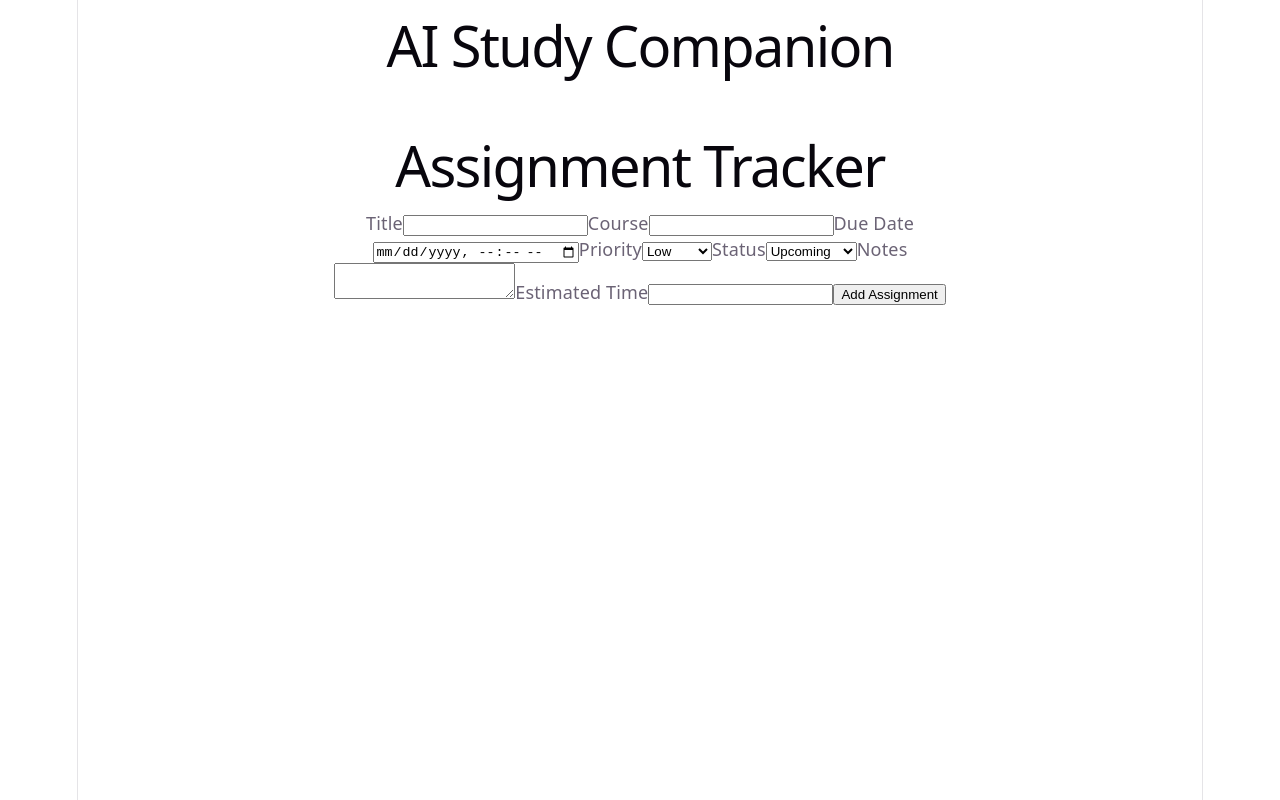
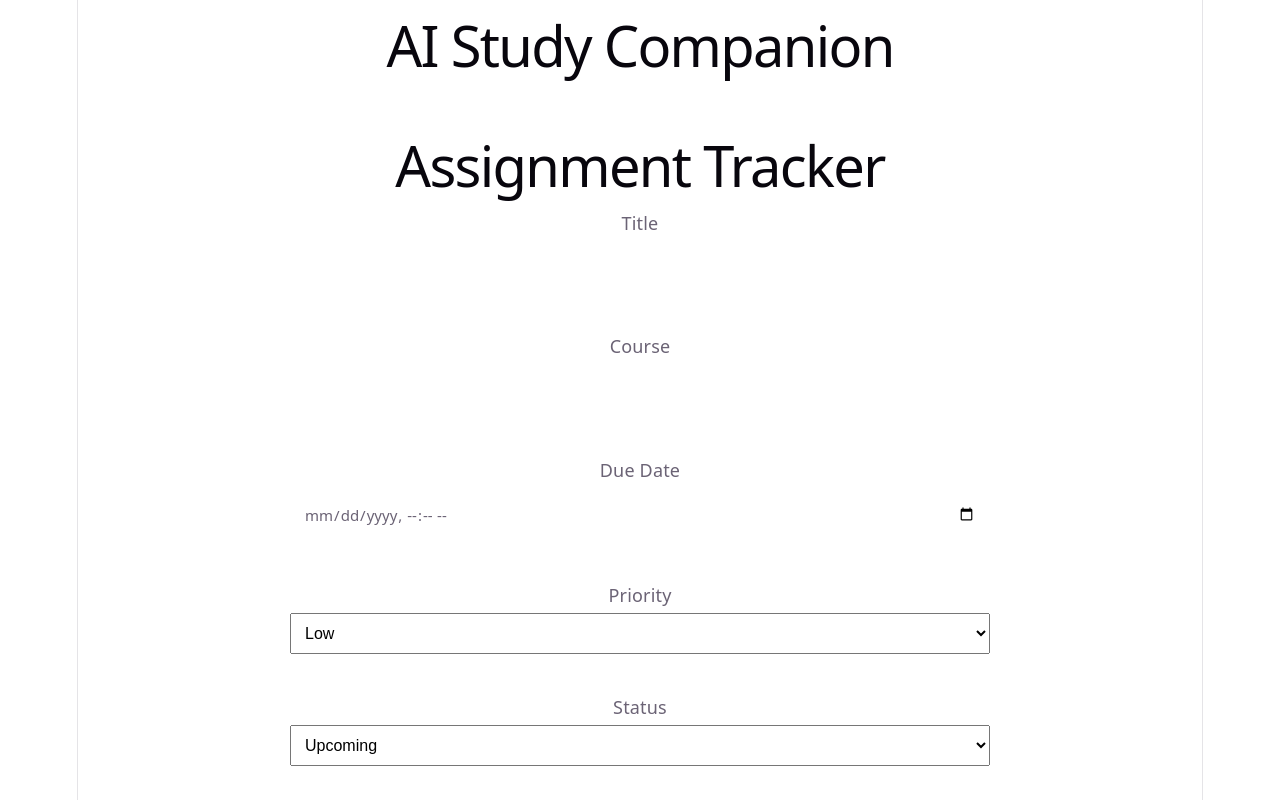
Before and after one commit to acev-0007/CPSC_491_Study_Companion, a React app in the folder frontend/: page /assignments in a window 1280 px wide. Shown: the top 800 px of the page. Built offline with nearby package versions, Linux system fonts and the light colour scheme; the HTML template or start-up script is replaced by a standard one.

Commit message:
added classnames

```diff
--- a/frontend/src/pages/AssignmentTracker.jsx
+++ b/frontend/src/pages/AssignmentTracker.jsx
@@ -40,7 +40,7 @@ function AssignmentTracker() {
       });
       if (!response.ok) {
         const errorData = await response.text();
-        throw new Error("Failed to create assignment: ${response.status} ${errorData}");
+        throw new Error(`Failed to create assignment: ${response.status} ${errorData}`);
       }
       setMessage("Assignment created successfully!");
     } catch(error) {
@@ -52,8 +52,8 @@ function AssignmentTracker() {
   return (
     <div className="assignment-tracker">
       <h1>Assignment Tracker</h1>
-      <form onSubmit={handleSubmit}>
-        <label>
+      <form className="assignment-form" onSubmit={handleSubmit}>
+        <label className="form-group">
           Title
           <input
             type="text"
@@ -64,7 +64,7 @@ function AssignmentTracker() {
           />
         </label>
 
-        <label>
+        <label className="form-group">
           Course
           <input
             type="text"
@@ -75,7 +75,7 @@ function AssignmentTracker() {
           />
         </label>
 
-        <label>
+        <label className="form-group">
           Due Date
           <input
             type="datetime-local"
@@ -86,7 +86,7 @@ function AssignmentTracker() {
           />
         </label>
 
-        <label>
+        <label className="form-group">
           Priority
           <select
             name="priority"
@@ -99,7 +99,7 @@ function AssignmentTracker() {
           </select>
         </label>
 
-        <label>
+        <label className="form-group">
           Status
           <select
             name="status"
@@ -112,7 +112,7 @@ function AssignmentTracker() {
           </select>
         </label>
 
-        <label>
+        <label className="form-group">
           Notes
           <textarea
             name="notes"
@@ -121,7 +121,7 @@ function AssignmentTracker() {
           />
         </label>
 
-        <label>
+        <label className="form-group">
           Estimated Time
           <input
             type="number"
@@ -131,8 +131,8 @@ function AssignmentTracker() {
             onChange={handleChange}
           />
         </label>
-        <button type="submit">Add Assignment</button>
-      </form>
+        <button className="assignment-form" type="submit">Add Assignment</button>
+      </form >
       {message && <p>{message}</p>}
     </div>
   );
```
